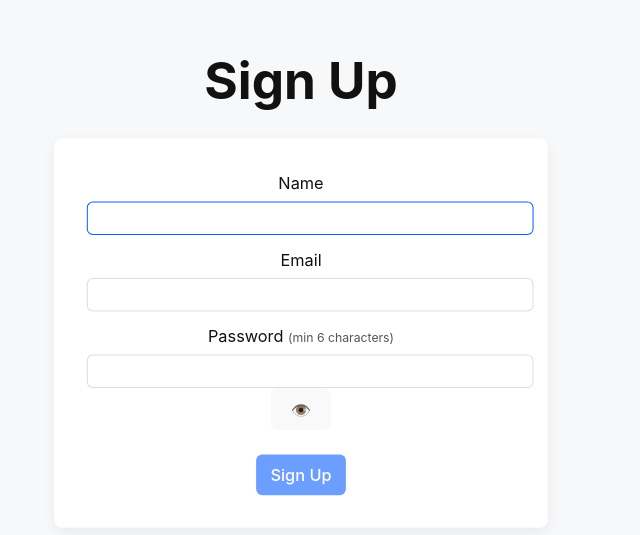
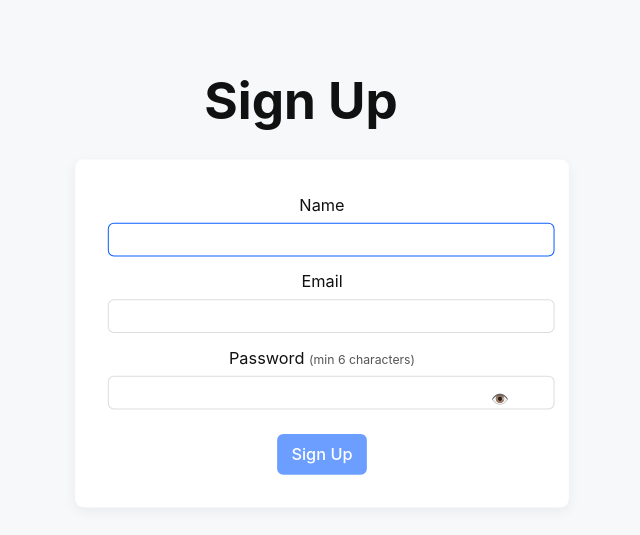
Before and after one commit to Rakesh99k/Authentication-flow, a React (Vite) app: page /signup in a window 1280 px wide. Shown: the part 129-664 px from the top of the page, without its empty margins (339-979 px from the left). Built offline with nearby package versions, Linux system fonts and the light colour scheme.

Commit message:
added global.css

```diff
--- a/src/styles/global.css
+++ b/src/styles/global.css
@@ -16,6 +16,11 @@ body{font-family:Inter,Segoe UI,Arial,Helvetica,sans-serif;margin:0;background:v
 .btn:hover:not([disabled]){background:#094ecc}
 .btn[disabled]{opacity:0.6;cursor:default}
 .error{color:var(--danger);margin-top:6px}
+.password-toggle{position:absolute;top:36px;right:10px;background:none;border:none;cursor:pointer;font-size:14px}
+.strength-meter{margin-top:4px;font-size:13px;color:#555}
+.strength-meter.weak{color:var(--danger)}
+.strength-meter.medium{color:orange}
+.strength-meter.strong{color:green}
 .otp-row{display:flex;gap:8px;justify-content:center;margin:18px 0}
 .otp-input{width:44px;height:56px;font-size:24px;text-align:center;border-radius:8px;border:1px solid #ccc;transition:border-color 0.2s}
 .otp-input:focus{border-color:var(--accent);outline:none}
```
